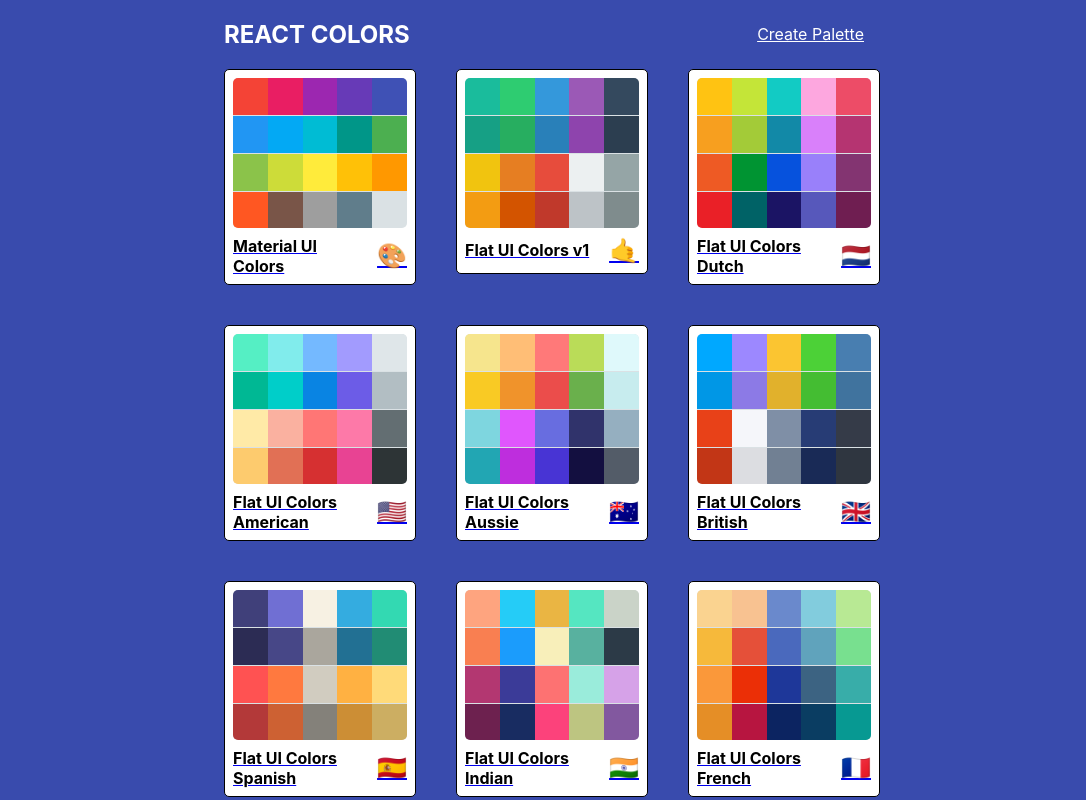
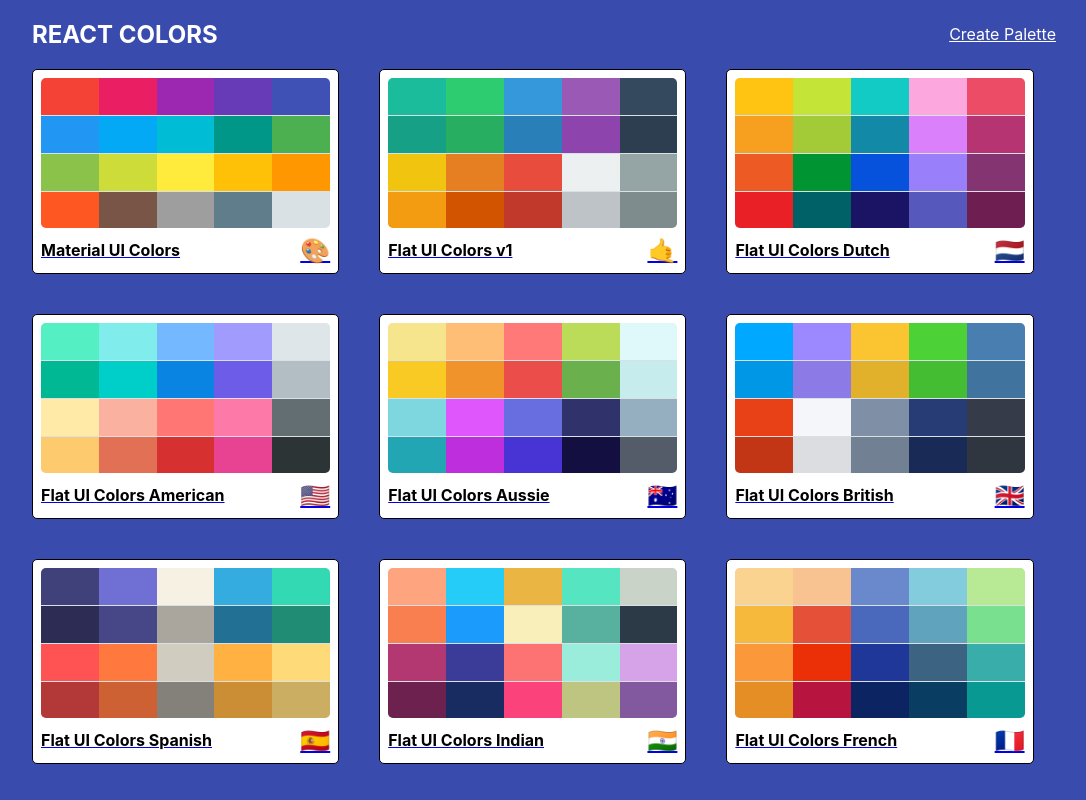
Before and after one commit to Sairoden/colors-app, a React (Create React App) app: page / in a window 1280 px wide. Shown: the whole page, without its empty margins (96-1182 px from the left). Built offline with nearby package versions, Linux system fonts and the light colour scheme.

Commit message:
Make PaletteList responsive

```diff
--- a/src/styles/PaletteListStyles.js
+++ b/src/styles/PaletteListStyles.js
@@ -1,3 +1,5 @@
+import sizes from "./sizes.js";
+
 export default {
   root: {
     height: "100vh",
@@ -13,6 +15,12 @@ export default {
     alignItems: "flex-start",
     flexDirection: "column",
     flexWrap: "wrap",
+    [sizes.down("xl")]: {
+      width: "80%",
+    },
+    [sizes.down("xs")]: {
+      width: "75%",
+    },
   },
   nav: {
     display: "flex",
@@ -30,5 +38,12 @@ export default {
     display: "grid",
     gridTemplateColumns: "repeat(3, 30%)",
     gridGap: "2.5rem",
+    [sizes.down("md")]: {
+      gridTemplateColumns: "repeat(2, 50%)",
+    },
+    [sizes.down("xs")]: {
+      gridTemplateColumns: "repeat(1, 100%)",
+      gridGap: "1rem",
+    },
   },
 };
--- a/src/styles/sizes.js
+++ b/src/styles/sizes.js
@@ -7,6 +7,7 @@ export default {
       sm: "767.98px",
       md: "991.98px",
       lg: "1199.98px",
+      xl: "1600px",
     };
 
     return `@media (max-width: ${sizes[size]})`;
```
